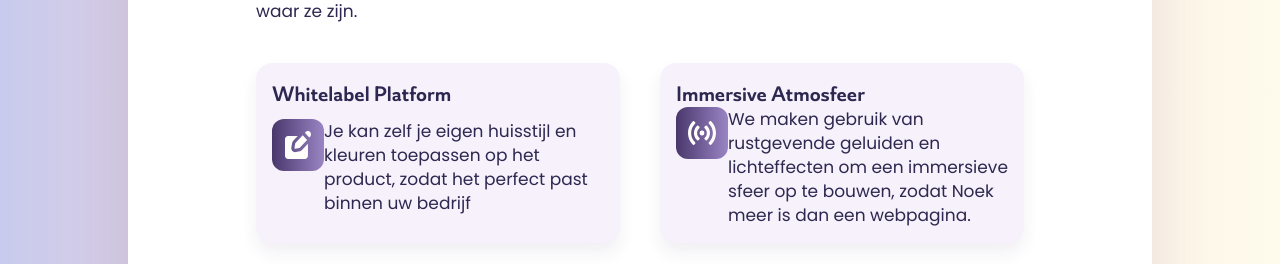
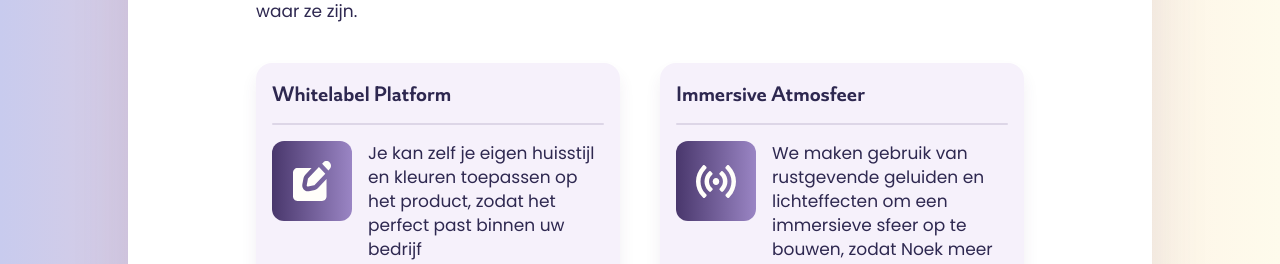
Before and after one commit to devosdevelops/Noekmemorial.be, a Vue app: page /features in a window 1280 px wide. Shown: the part 668-932 px from the top of the page. Built offline with nearby package versions, Linux system fonts and the light colour scheme; no server answers.

Commit message:
style: feature card of features

```diff
--- /dev/null
+++ b/src/components/feature-card.vue
@@ -0,0 +1,102 @@
+<template>
+  <article class="feature-card">
+    <h2 class="feature-title">{{ title }}</h2>
+    <span class="feature-divider" aria-hidden="true"></span>
+
+    <div class="feature-row">
+      <span class="feature-icon-wrap" aria-hidden="true">
+        <img v-if="icon" :src="icon" class="feature-icon" alt="" />
+        <span v-else class="feature-icon-fallback">{{ fallback }}</span>
+      </span>
+
+      <p class="feature-text">{{ description }}</p>
+    </div>
+  </article>
+</template>
+
+<script setup>
+defineProps({
+  title: {
+    type: String,
+    required: true
+  },
+  description: {
+    type: String,
+    required: true
+  },
+  icon: {
+    type: String,
+    default: ''
+  },
+  fallback: {
+    type: String,
+    default: ''
+  }
+});
+</script>
+
+<style scoped>
+.feature-card {
+  display: flex;
+  flex-direction: column;
+  gap: var(--space-16);
+  background: var(--color-surface-soft);
+  border-radius: var(--radius-16);
+  padding: var(--space-16);
+  box-shadow: 0 10px 16px rgba(73, 55, 108, 0.08);
+}
+
+.feature-title {
+  margin: 0;
+  color: var(--color-text);
+  font-family: var(--font-brand);
+  font-size: var(--type-h4-size);
+  font-weight: 600;
+  line-height: var(--type-h4-line-height);
+}
+
+.feature-divider {
+  display: block;
+  width: 100%;
+  height: 2px;
+  border-radius: var(--radius-pill);
+  background: rgba(73, 55, 108, 0.14);
+}
+
+.feature-row {
+  display: grid;
+  grid-template-columns: auto 1fr;
+  gap: var(--space-16);
+  align-items: start;
+}
+
+.feature-icon-wrap {
+  width: 5rem;
+  height: 5rem;
+  display: grid;
+  place-items: center;
+  border-radius: var(--radius-12);
+  background: var(--gradient-primary);
+}
+
+.feature-icon {
+  width: 2.5rem;
+  height: 2.5rem;
+  object-fit: contain;
+}
+
+.feature-icon-fallback {
+  color: rgba(255, 255, 255, 0.9);
+  font-size: 1.25rem;
+  line-height: 1;
+}
+
+.feature-text {
+  margin: 0;
+  color: var(--color-text);
+  font-family: var(--font-poppins);
+  font-size: var(--type-body-size);
+  font-weight: var(--type-body-weight);
+  line-height: var(--type-body-line-height);
+}
+</style>
--- a/src/pages/features-page.vue
+++ b/src/pages/features-page.vue
@@ -22,16 +22,14 @@
           </p>
 
           <div class="feature-grid" v-scroll-reveal="{ delay: 30 }">
-            <article v-for="item in featureItems" :key="item.title" class="feature-item">
-              <h2 class="feature-title">{{ item.title }}</h2>
-              <div class="feature-row">
-                <span class="feature-icon-wrap" aria-hidden="true">
-                  <img v-if="item.icon" :src="item.icon" class="feature-icon" alt="" />
-                  <span v-else class="feature-icon-fallback">{{ item.fallback }}</span>
-                </span>
-                <p class="feature-text">{{ item.description }}</p>
-              </div>
-            </article>
+            <feature-card
+              v-for="item in featureItems"
+              :key="item.title"
+              :title="item.title"
+              :description="item.description"
+              :icon="item.icon"
+              :fallback="item.fallback"
+            />
           </div>
         </div>
       </section>
@@ -119,6 +117,7 @@
 <script setup>
 import { computed, ref } from 'vue';
 import BaseButton from '../components/base-button.vue';
+import FeatureCard from '../components/feature-card.vue';
 import ScrollTopButton from '../components/scroll-top-button.vue';
 import SiteFooter from '../components/site-footer.vue';
 import SiteHeader from '../components/site-header.vue';
@@ -292,61 +291,6 @@ const steps = [
   display: grid;
   grid-template-columns: 1fr;
   gap: var(--space-24);
-}
-
-.feature-item {
-  display: grid;
-  gap: var(--space-12);
-  background: var(--color-surface-soft);
-  border-radius: var(--radius-16);
-  padding: var(--space-16);
-  box-shadow: 0 10px 16px rgba(73, 55, 108, 0.08);
-}
-
-.feature-title {
-  margin: 0;
-  color: var(--color-text);
-  font-family: var(--font-brand);
-  font-size: var(--type-h4-size);
-  font-weight: 600;
-  line-height: var(--type-h4-line-height);
-}
-
-.feature-row {
-  display: grid;
-  grid-template-columns: auto 1fr;
-  gap: var(--space-12);
-  align-items: start;
-}
-
-.feature-icon-wrap {
-  width: 3.25rem;
-  height: 3.25rem;
-  display: grid;
-  place-items: center;
-  border-radius: var(--radius-12);
-  background: var(--gradient-primary);
-}
-
-.feature-icon {
-  width: 1.75rem;
-  height: 1.75rem;
-  object-fit: contain;
-}
-
-.feature-icon-fallback {
-  color: rgba(255, 255, 255, 0.9);
-  font-size: 1.25rem;
-  line-height: 1;
-}
-
-.feature-text {
-  margin: 0;
-  color: var(--color-text);
-  font-family: var(--font-poppins);
-  font-size: var(--type-body-size);
-  font-weight: var(--type-body-weight);
-  line-height: var(--type-body-line-height);
 }
 
 .how-section {
```
